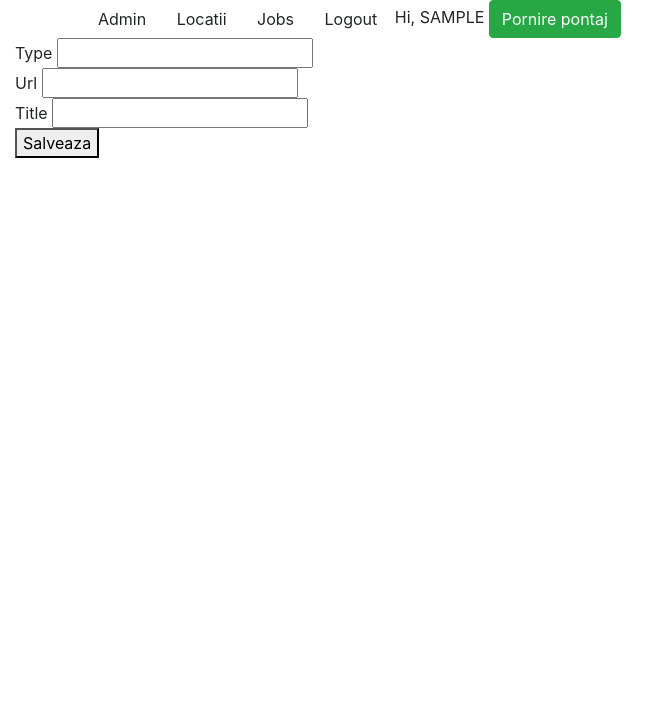
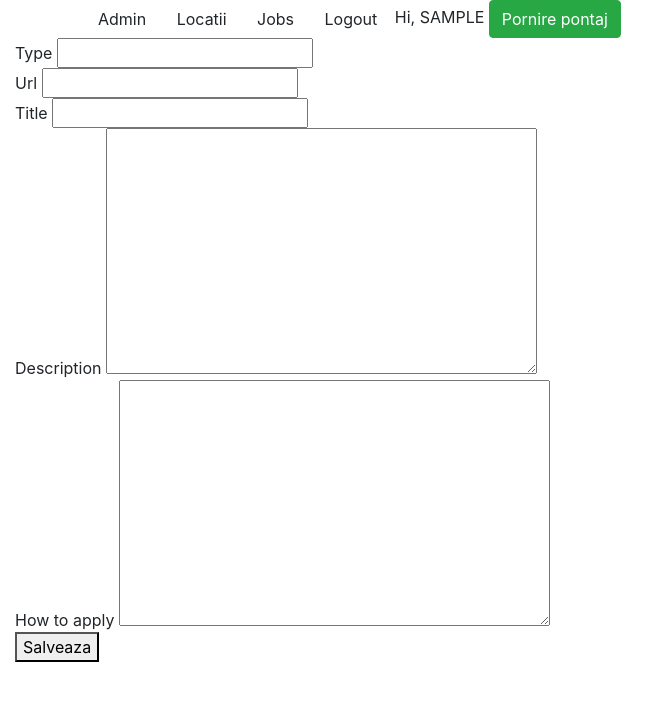
Before and after one commit to mhsmihai/GAD-Python-2022, a Django app: page /jobs/adaugare/ in a window 1280 px wide. Shown: the top 701 px of the page, without its empty margins (0-669 px from the left). Run offline with Django 3.2, Linux system fonts and the light colour scheme; the visitor is signed in with stand-in values (Sample User, id 1); data comes from the database, SQL or seed files in the repository; some libraries are stand-ins or nearby versions.

Commit message:
final project

```diff
--- a/project/jobs/models.py
+++ b/project/jobs/models.py
@@ -8,6 +8,7 @@ class Jobs(models.Model):
     title = models.CharField(max_length=100)
     description = models.TextField(max_length=150)
     how_to_apply = models.TextField(max_length=150)
+    active = models.BooleanField(default=1)
 
     def __str__(self):
         return f"{self.type} - {self.title} - {self.url}"
--- a/project/jobs/views.py
+++ b/project/jobs/views.py
@@ -14,7 +14,7 @@ class JobsView(LoginRequiredMixin, ListView):
 
 class CreateJobsView(LoginRequiredMixin, CreateView):
     model = Jobs
-    fields = ['type', 'url', 'title']
+    fields = ['type', 'url', 'title', 'description', 'how_to_apply']
     template_name = 'jobs/jobs_form.html'
 
     def get_success_url(self):
@@ -23,7 +23,7 @@ class CreateJobsView(LoginRequiredMixin, CreateView):
 
 class UpdateJobsView(LoginRequiredMixin, UpdateView):
     model = Jobs
-    fields = ['type', 'url', 'title']
+    fields = ['type', 'url', 'title', 'description', 'how_to_apply']
     template_name = 'jobs/jobs_form.html'
 
     def get_success_url(self):
--- a/project/templates/jobs/jobs_index.html
+++ b/project/templates/jobs/jobs_index.html
@@ -14,7 +14,7 @@
         </tr>
         </thead>
         <tbody>
-        {% for item in jobs_jobs %}
+        {% for item in jobs_list %}
             <tr>
                 <td>{{ forloop.counter }}</td>
                 <td>{{ item.type }}</td>
@@ -31,9 +31,9 @@
                 <td>
                         <a href="{% url 'jobs:modifica' item.id %}" class="btn btn-success">Modifica</a>
                     {% if item.active == 1 %}
-                        <a href="{% url 'jobs:sterge' item.id %}" class="btn btn-danger">Sterge</a>
+                        <a href="{% url 'jobs:dezactiveaza' item.id %}" class="btn btn-danger">Sterge</a>
                     {% else %}
-                        <a href="{% url 'jobs:dezactiveaza' item.id %}" class="btn btn-info">Dezactiveaza</a>
+                        <a href="{% url 'jobs:activeaza' item.id %}" class="btn btn-info">Activeaza</a>
                     {% endif %}
                 </td>
             </tr>
```
Also changed, not shown: project/jobs/migrations/0001_initial.py.
